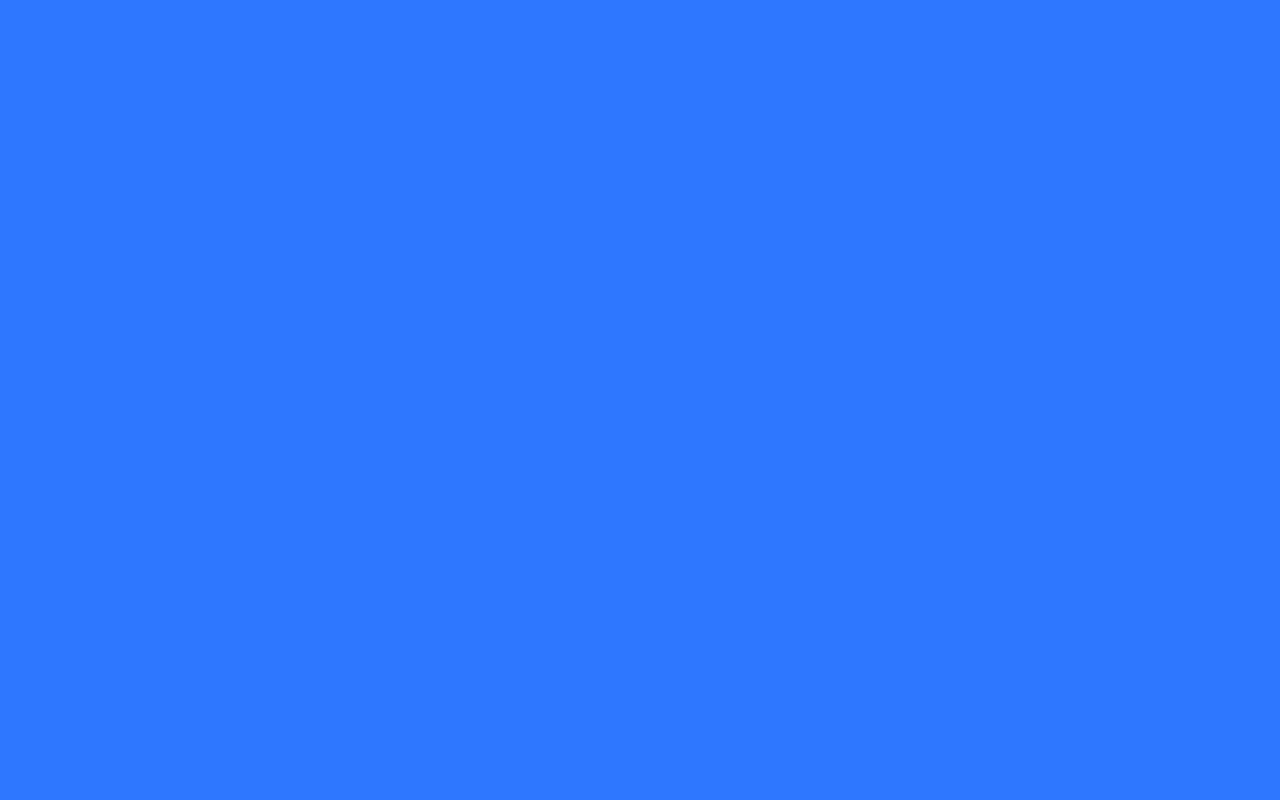
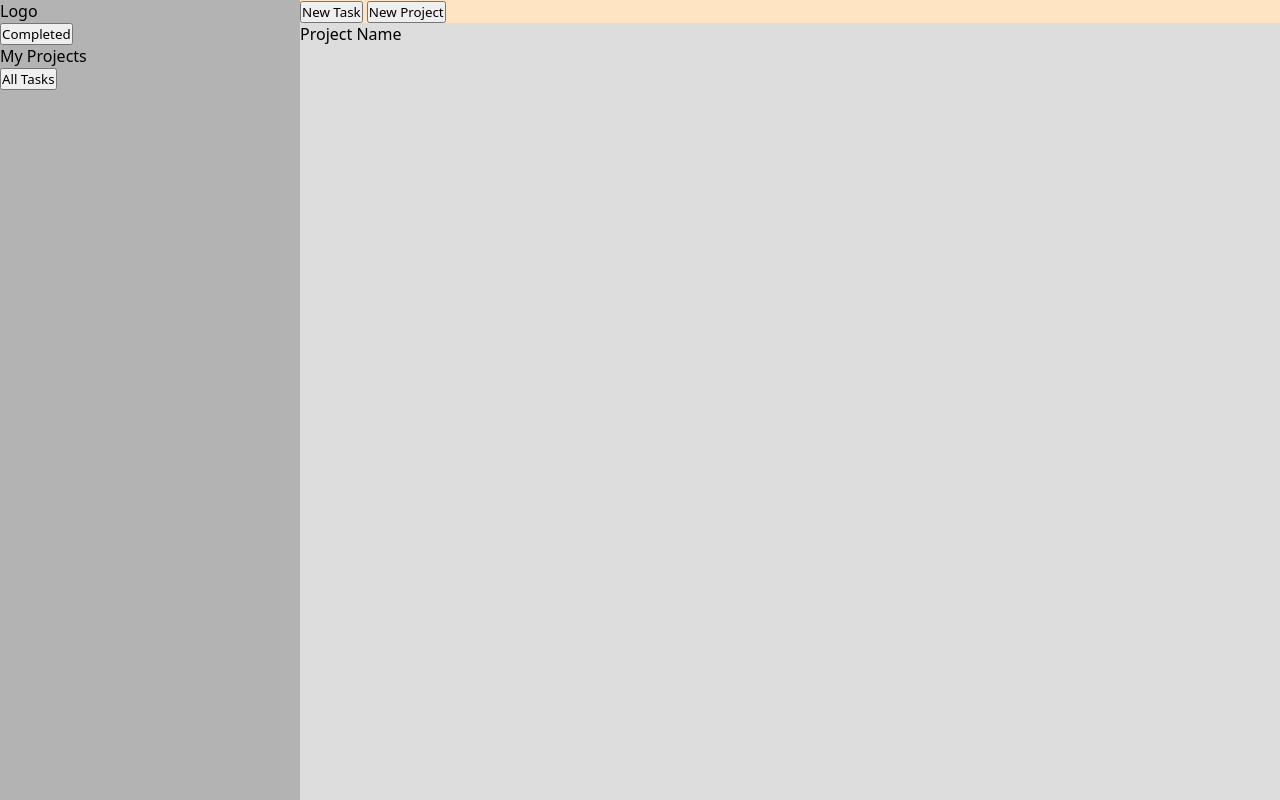
Before and after one commit to Mathew-Theberge/Todo-List, a website built with webpack: page src/template.html in a window 1280 px wide. Built offline with nearby package versions, Linux system fonts and the light colour scheme.

Commit message:
Add basic html content and css to form base layout

```diff
--- a/src/index.js
+++ b/src/index.js
@@ -1,3 +1 @@
 import "./style.css"
-
-console.log("test")
--- a/src/style.css
+++ b/src/style.css
@@ -1,3 +1,31 @@
+/* css reset */
+
+* {
+    margin: 0;
+    padding: 0;
+    box-sizing: border-box;
+    font-family: system-ui, -apple-system, BlinkMacSystemFont, 'Segoe UI', Roboto, Oxygen, Ubuntu, Cantarell, 'Open Sans', 'Helvetica Neue', sans-serif;
+}
+
+/* main layout */
+
 body {
-    background-color: rgb(46, 119, 255);
+    min-height: 100svh;
+    display: grid;
+    grid-template-columns: auto 1fr;
+    grid-template-rows: auto 1fr;
 }
+
+#sidebar {
+    width: 300px;
+    background-color: rgb(179, 179, 179);
+    grid-row: 1 / 3;
+}
+
+#header {
+    background-color: bisque;
+}
+
+#content {
+    background-color: rgb(221, 221, 221);
+}
--- a/src/template.html
+++ b/src/template.html
@@ -6,6 +6,21 @@
     <title>Document</title>
 </head>
 <body>
+    <div id="sidebar">
+        <div class="logo">Logo</div>
+        <button class="completedBtn">Completed</button>
+        <div>My Projects</div>
+        <button class="allTasksBtn">All Tasks</button>
+    </div>
+
+    <header id="header">
+        <button class="newTaskBtn">New Task</button>
+        <button class="newProjectBtn">New Project</button>
+    </header>
+
+    <div id="content">
+        <div class="projectName">Project Name</div>
+    </div>
 
 </body>
 </html>
```
